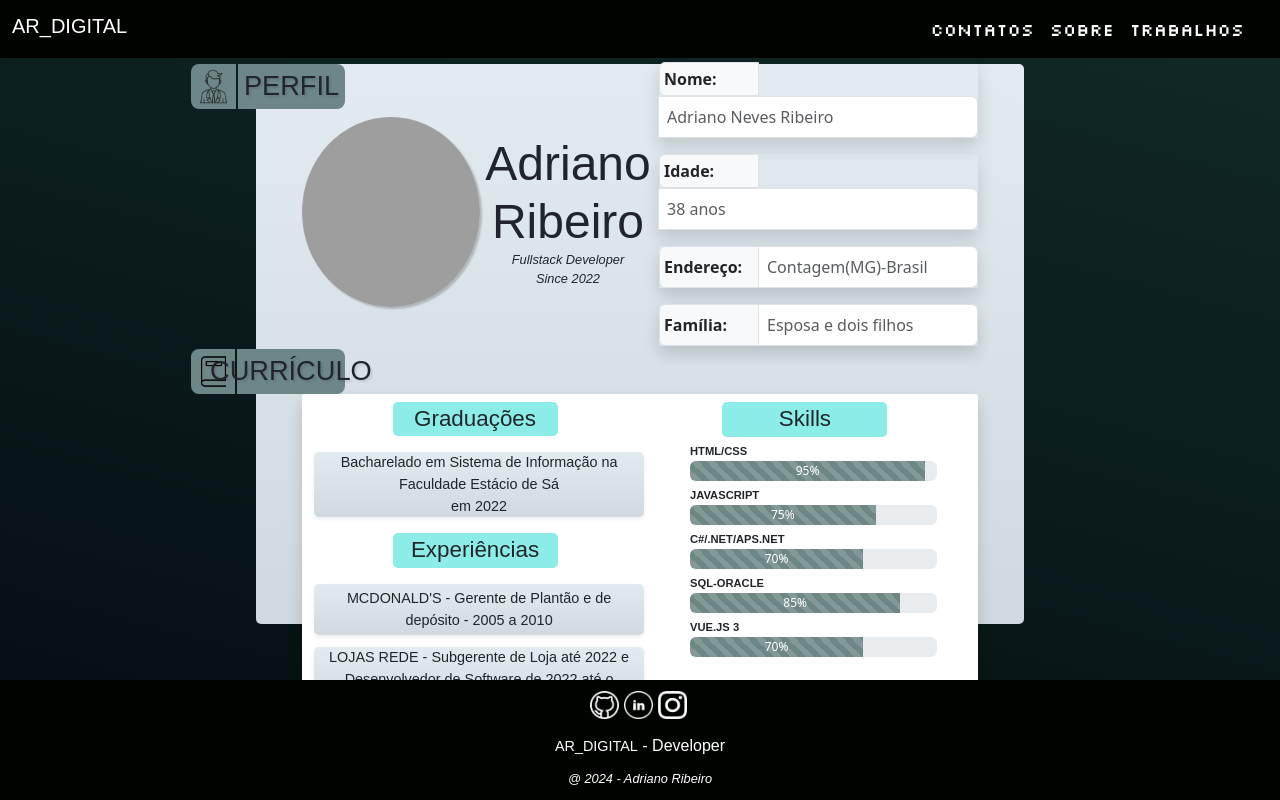
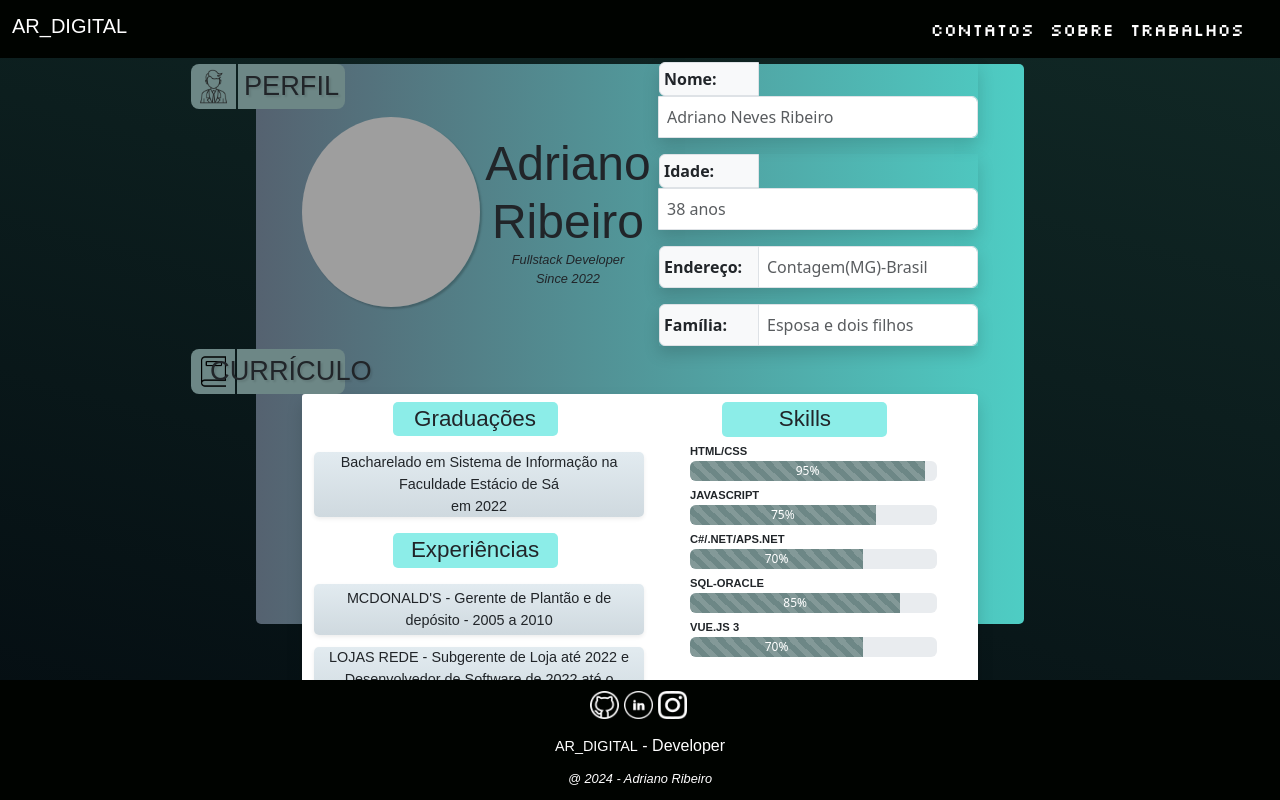
Before and after one commit to AdrianoNRibeiro/new_port, a Vue app: page /about in a window 1280 px wide. Built offline with nearby package versions, Linux system fonts and the light colour scheme; grey boxes are pictures that could not be loaded; a web font is replaced by a local one.

Commit message:
chang bckground

```diff
--- a/src/views/AboutView.vue
+++ b/src/views/AboutView.vue
@@ -365,7 +365,10 @@ label {
   margin-right: auto;
   margin-left: auto;
   margin-top: 5%;
-  background-image: linear-gradient(to top, #cfd9df 0%, #e2ebf0 100%);
+  /* background-image: linear-gradient(to top, #cfd9df 0%, #e2ebf0 100%); */
+  background: #4ecdc4;
+  background: -webkit-linear-gradient(to right, #556270, #4ecdc4);
+  background: linear-gradient(to right, #556270, #4ecdc4);
   border-radius: 5px;
 }
 
```
